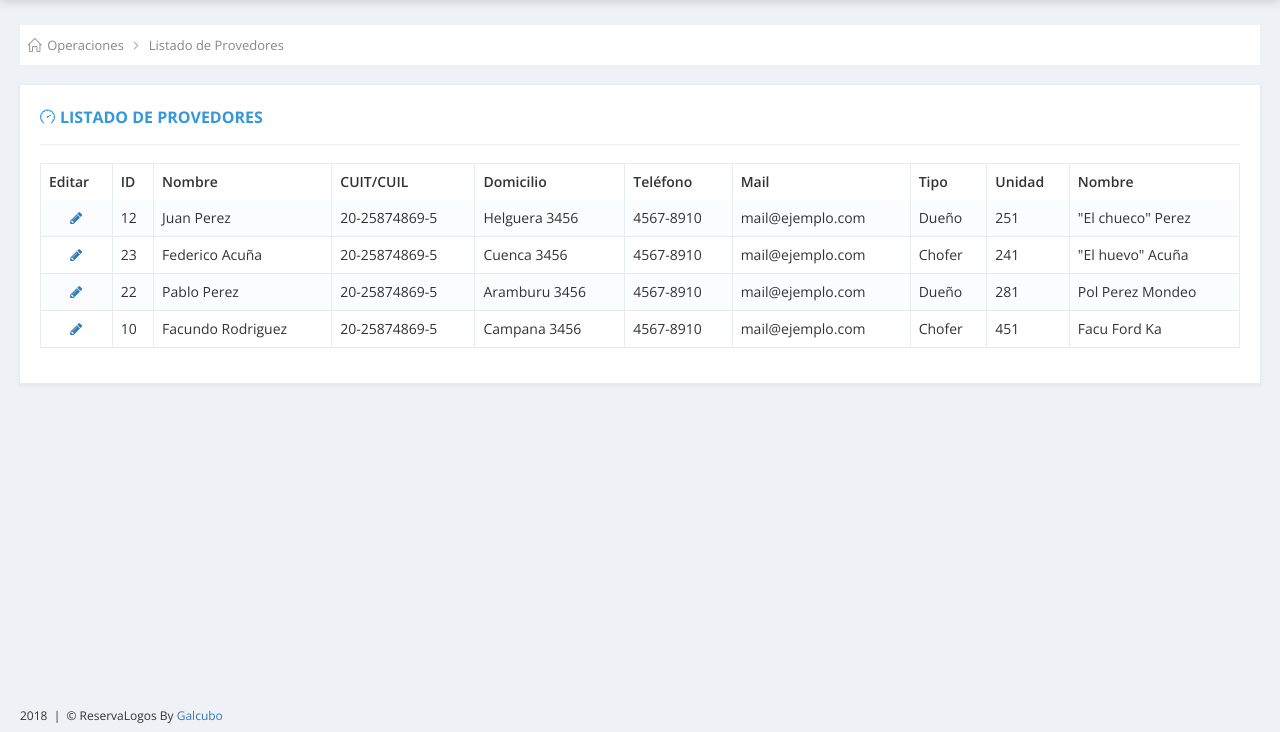
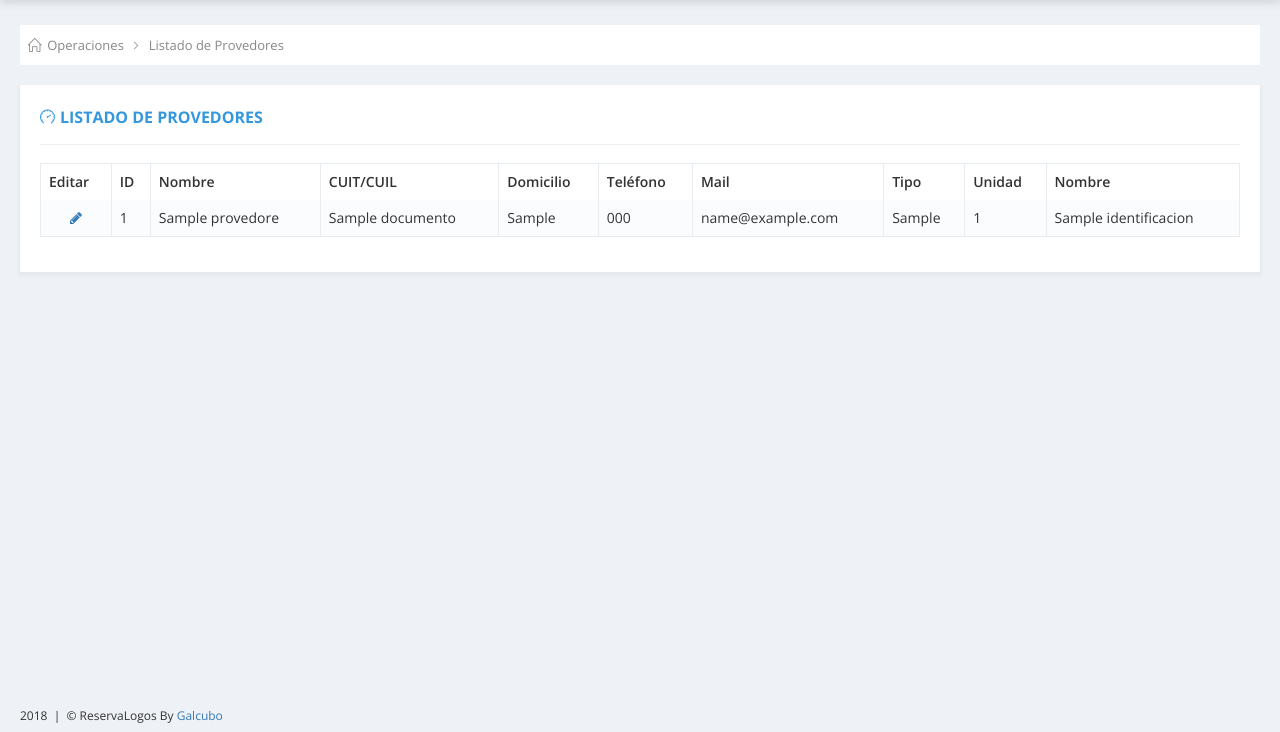
Before and after one commit to GGalcubo/reservas, a Django app: template templates/sistema/listadoProvedor.html in a window 1280 px wide. Shown: the part 68-800 px from the top of the page. Run offline with Django 3.2, Linux system fonts and the light colour scheme; the template is opened without the code that fills it: most values are stand-ins (such as "Sample title", 1, 10 or a date in 2020); some libraries are stand-ins or nearby versions.

Commit message:
listado provedores

```diff
--- a/sistema/views.py
+++ b/sistema/views.py
@@ -566,9 +566,8 @@ def guardarObservacionPersona(request):
 
 @login_required
 def listadoProvedor(request):
-	mensaje = ""
-
-	context = {'mensaje': mensaje}
+	provedores = Persona.objects.filter(tipo_persona__id__in=[3,4])
+	context = {'provedores': provedores}
 	return render(request, 'sistema/listadoProvedor.html', context)
 
 @login_required
--- a/templates/sistema/listadoProvedor.html
+++ b/templates/sistema/listadoProvedor.html
@@ -59,54 +59,20 @@
                                             </tr>
                                         </thead>
                                         <tbody>
+                                            {% for p in provedores %}
                                             <tr>
                                                 <td class="text-center"><a href="/sistema/provedor/"><i class="fa fa-pencil"></i></a></td>
-                                                <td>12</td>
-                                                <td>Juan Perez</td>
-                                                <td>20-25874869-5</td>
-                                                <td>Helguera 3456</td>
-                                                <td>4567-8910</td>
-                                                <td>mail@ejemplo.com</td>
-                                                <td>Dueño</td>
-                                                <td>251</td>
-                                                <td>"El chueco" Perez</td>
+                                                <td>{{ p.id }}</td>
+                                                <td>{{ p.nombreCompleto }}</td>
+                                                <td>{{ p.documento }}</td>
+                                                <td>{{ p.getDomicilio }}</td>
+                                                <td>{{ p.getTelefono }}</td>
+                                                <td>{{ p.getMail }}</td>
+                                                <td>{{ p.tipo_persona.tipo_persona }}</td>
+                                                <td>{{ p.getUnidad.id }}</td>
+                                                <td>{{ p.getUnidad.identificacion }}</td>
                                             </tr>
-                                            <tr>
-                                                <td class="text-center"><a href="/sistema/provedor/"><i class="fa fa-pencil"></i></a></td>
-                                                <td>23</td>
-                                                <td>Federico Acuña</td>
-                                                <td>20-25874869-5</td>
-                                                <td>Cuenca 3456</td>
-                                                <td>4567-8910</td>
-                                                <td>mail@ejemplo.com</td>
-                                                <td>Chofer</td>
-                                                <td>241</td>
-                                                <td>"El huevo" Acuña</td>
-                                            </tr>
-                                            <tr>
-                                                <td class="text-center"><a href="/sistema/provedor/"><i class="fa fa-pencil"></i></a></td>
-                                                <td>22</td>
-                                                <td>Pablo Perez</td>
-                                                <td>20-25874869-5</td>
-                                                <td>Aramburu 3456</td>
-                                                <td>4567-8910</td>
-                                                <td>mail@ejemplo.com</td>
-                                                <td>Dueño</td>
-                                                <td>281</td>
-                                                <td>Pol Perez Mondeo</td>
-                                            </tr>
-                                            <tr>
-                                                <td class="text-center"><a href="/sistema/provedor/"><i class="fa fa-pencil"></i></a></td>
-                                                <td>10</td>
-                                                <td>Facundo Rodriguez</td>
-                                                <td>20-25874869-5</td>
-                                                <td>Campana 3456</td>
-                                                <td>4567-8910</td>
-                                                <td>mail@ejemplo.com</td>
-                                                <td>Chofer</td>
-                                                <td>451</td>
-                                                <td>Facu Ford Ka</td>
-                                            </tr>
+                                            {% endfor %}
                                         </tbody>
                                     </table>
                                 </div>
```
Also changed, not shown: sistema/models.py (+18 -0 lines).
